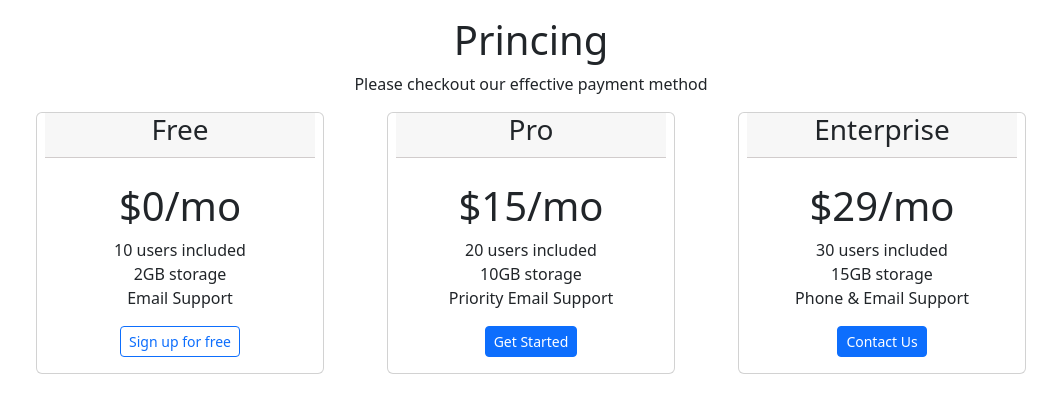
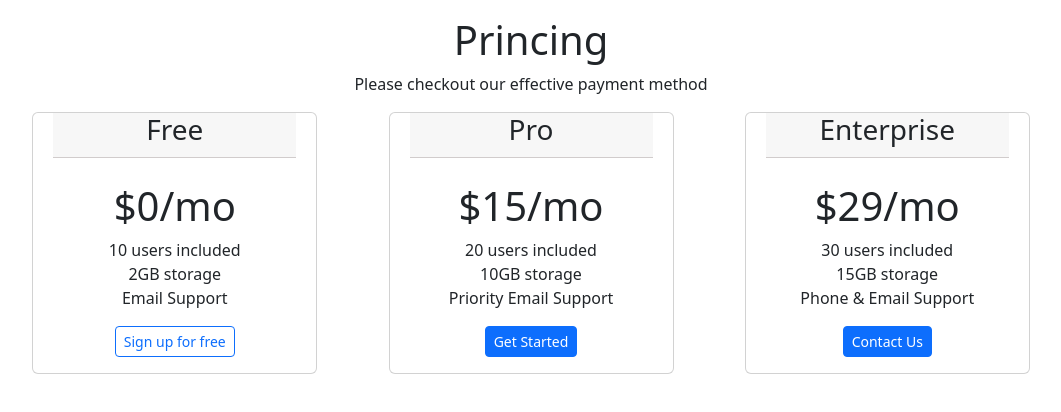
Before and after one commit to Ali-Raza-Gill/Bootstrap-Learning-and-Project, a plain HTML site: page index.html in a window 1280 px wide. Shown: the whole page, without its empty margins (109-1170 px from the left). Drawn offline with nearby package versions, Linux system fonts and the light colour scheme.

Commit message:
Project and Practice is completed

```diff
--- a/index.html
+++ b/index.html
@@ -19,9 +19,9 @@
       </div>
     </div>
     <div class="container">
-        <div class="row">
-            <div class="col d-flex justify-content-evenly">
-                <div class="card col-sm-5 col-md-3 mb-3" style="width: 18rem;" >
+        <div class="row justify-content-evenly text-center">
+
+                <div class="card col-sm-5 col-md-3 mb-3" >
                     <h3 class="text-center mx-2" style="height: 45px;background-color: rgba(171, 178, 178, 0.10);border-bottom: 1px solid rgba(171, 161, 161,0.5    );">Free</h3>
                   <div class="card-body text-center ">
                     <h1 class="card-title ">$0/mo</h1>
@@ -31,7 +31,8 @@
                     <button class="btn btn-sm btn-outline-primary mt-3"> Sign up for free</button>
                   </div>
                 </div>
-            <div class="card col-sm-5 col-md-3 mb-3" style="width: 18rem;" >
+
+            <div class="card col-sm-5 col-md-3 mb-3" >
                 <h3 class="text-center mx-2" style="height: 45px;background-color: rgba(171, 178, 178, 0.10);border-bottom: 1px solid rgba(171, 161, 161,0.5    );">Pro</h3>
               <div class="card-body text-center ">
                 <h1 class="card-title ">$15/mo</h1>
@@ -41,7 +42,7 @@
                 <button class="btn btn-sm btn-primary mt-3">Get Started</button>
                </div>
             </div>
-            <div class="card col-sm-10 col-md-3 mb-3" style="width: 18rem;" >
+            <div class="card col-sm-10 col-md-3 mb-3" >
                 <h3 class="text-center mx-2" style="height: 45px;background-color: rgba(171, 178, 178, 0.10);border-bottom: 1px solid rgba(171, 161, 161,0.5    );">Enterprise</h3>
               <div class="card-body text-center ">
                 <h1 class="card-title ">$29/mo</h1>
```
